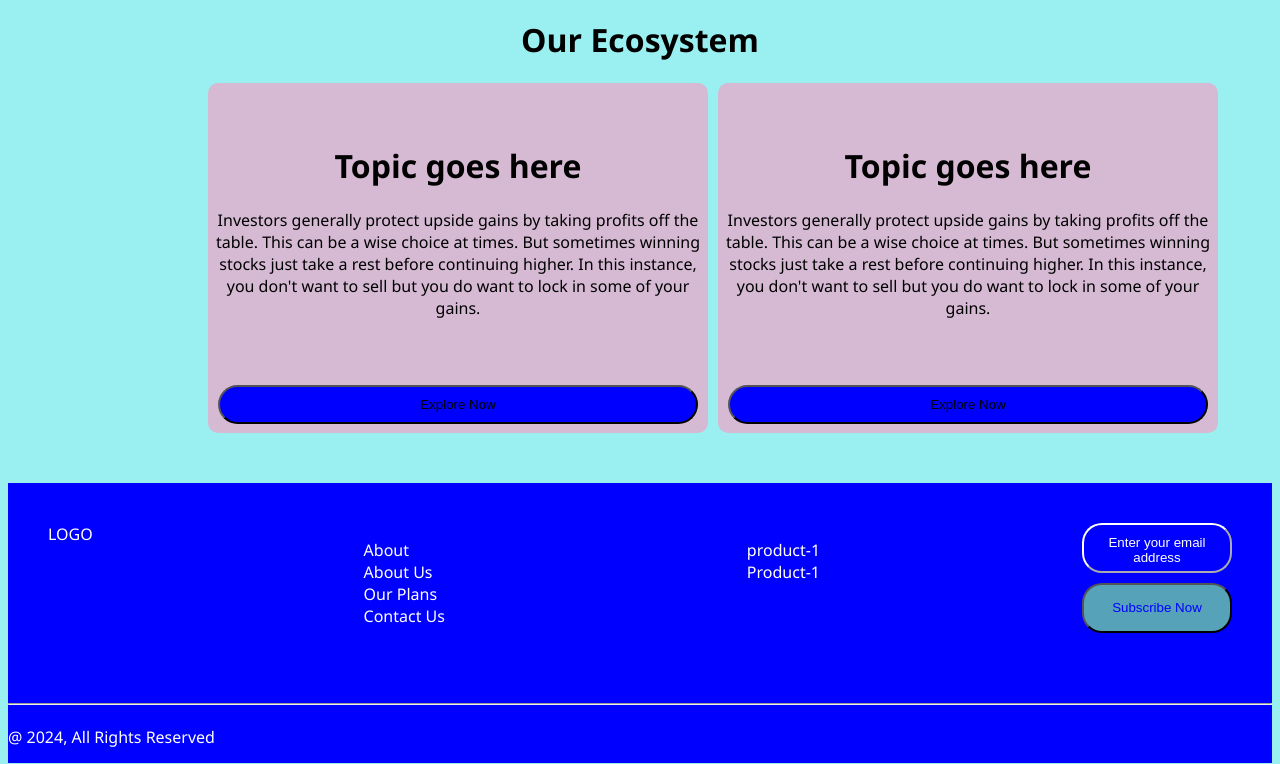
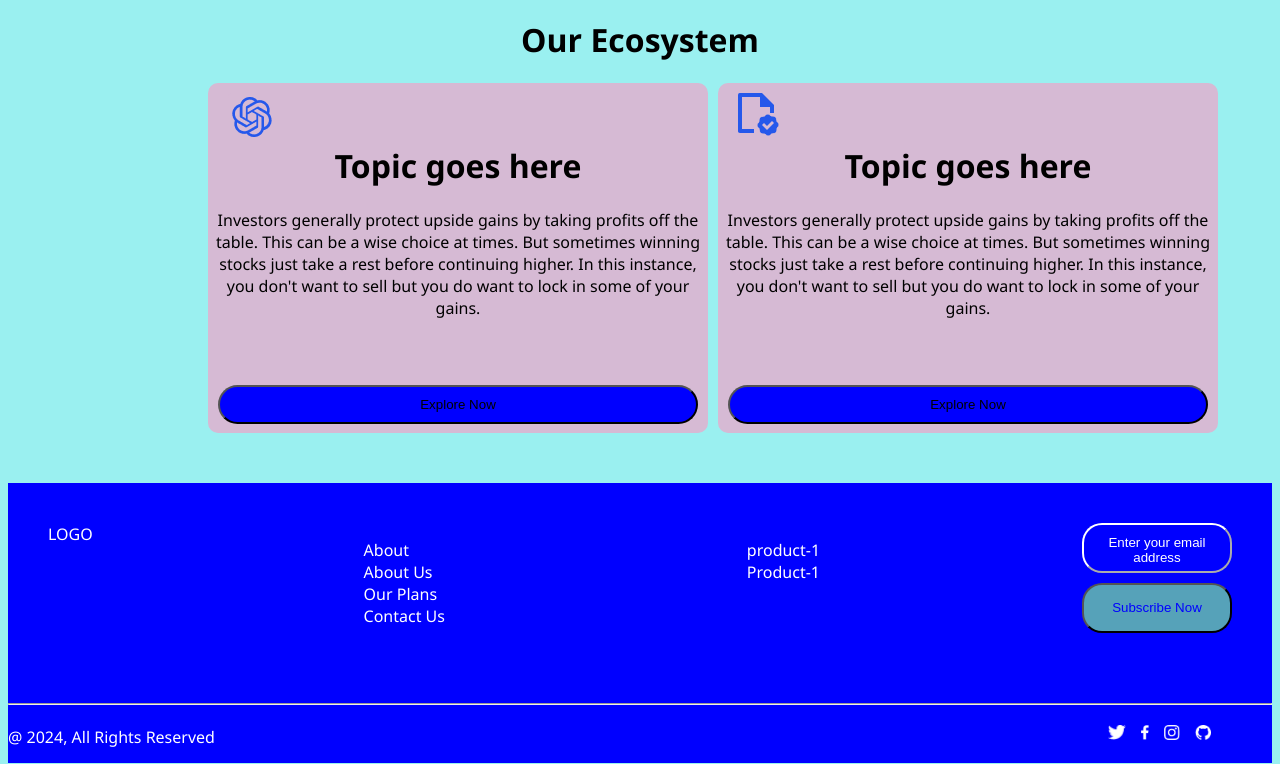
Before and after one commit to KgopotsoUoane/coding-solution-diagram-a, a plain HTML site: page index.html in a window 1280 px wide. Shown: the part 1249-2013 px from the top of the page. Drawn offline with Linux system fonts and the light colour scheme.

Commit message:
Update index.html

```diff
--- a/index.html
+++ b/index.html
@@ -314,7 +314,8 @@ hr{
 
         <div class="smallbox">
 
-            <img src="et_search.png" alt="">
+            <img src="/coding classes/et_search.png" alt="">
+
         </div>
 
         <h1>comprehensive searches</h1>
@@ -328,7 +329,7 @@ hr{
     <div class="box1">
 
         <div class="smallbox">
-            <img src="Vector (1).png" alt="">
+            <img src="/coding classes/Vector (1).png" alt="">
 
         </div>
 
@@ -343,7 +344,7 @@ hr{
     <div class="box1">
 
         <div class="smallbox">
-           <img src="gravity-ui_database-magnifier.png" alt="">
+           <img src="/coding classes/gravity-ui_database-magnifier.png" alt="">
 
         </div>
 
@@ -355,7 +356,7 @@ hr{
     <div class="box1">
 
         <div class="smallbox">
-            <img src="carbon_text-link-analysis.png" alt="">
+            <img src="/coding classes/carbon_text-link-analysis.png" alt="">
            </div>
 
         <h1>Expert Analysis</h1>
@@ -425,7 +426,7 @@ hr{
     <div class="btn1">
 
             <div class="smallbox1">
-                <img src="ri_openai-fill (2).png" alt="">
+                <img src="/coding classes/ri_openai-fill (2).png" alt="">
 
 
 
@@ -443,7 +444,7 @@ hr{
     <div class="btn1">
 
         <div class="smallbox1">
-            <img src="Vector.png" alt="">
+            <img src="/coding classes/Vector.png" alt="">
 
         </div>
 
@@ -523,10 +524,10 @@ hr{
 <div class="text">
 <div class="align-icons">
 
-    <img src="1.png" alt="">
-    <img src="2 (7).png" alt="">
-    <img src="3.png" alt="">
-    <img src="4.png" alt="">
+    <img src="/coding classes/1.png" alt="">
+    <img src="/coding classes/2 (7).png" alt="">
+    <img src="/coding classes/3.png" alt="">
+    <img src="/coding classes/4.png" alt="">
 
 
 
```
